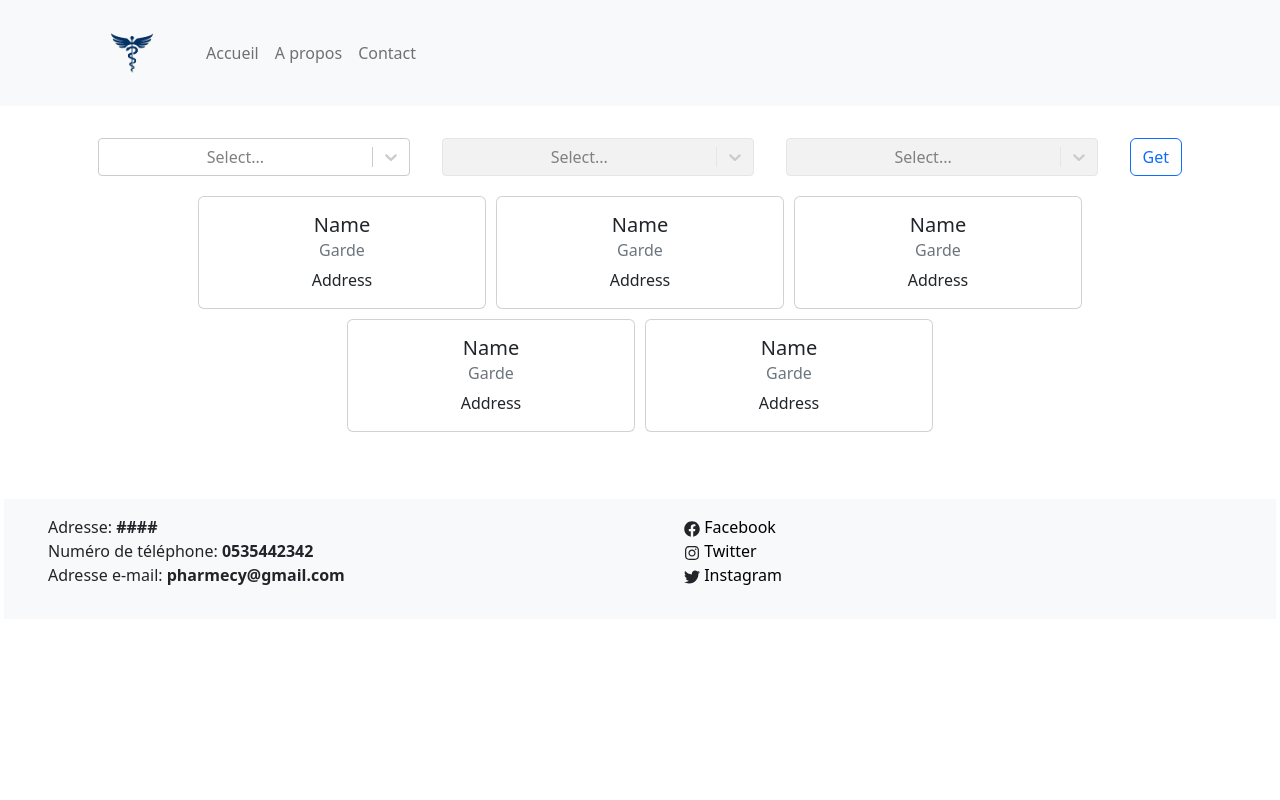
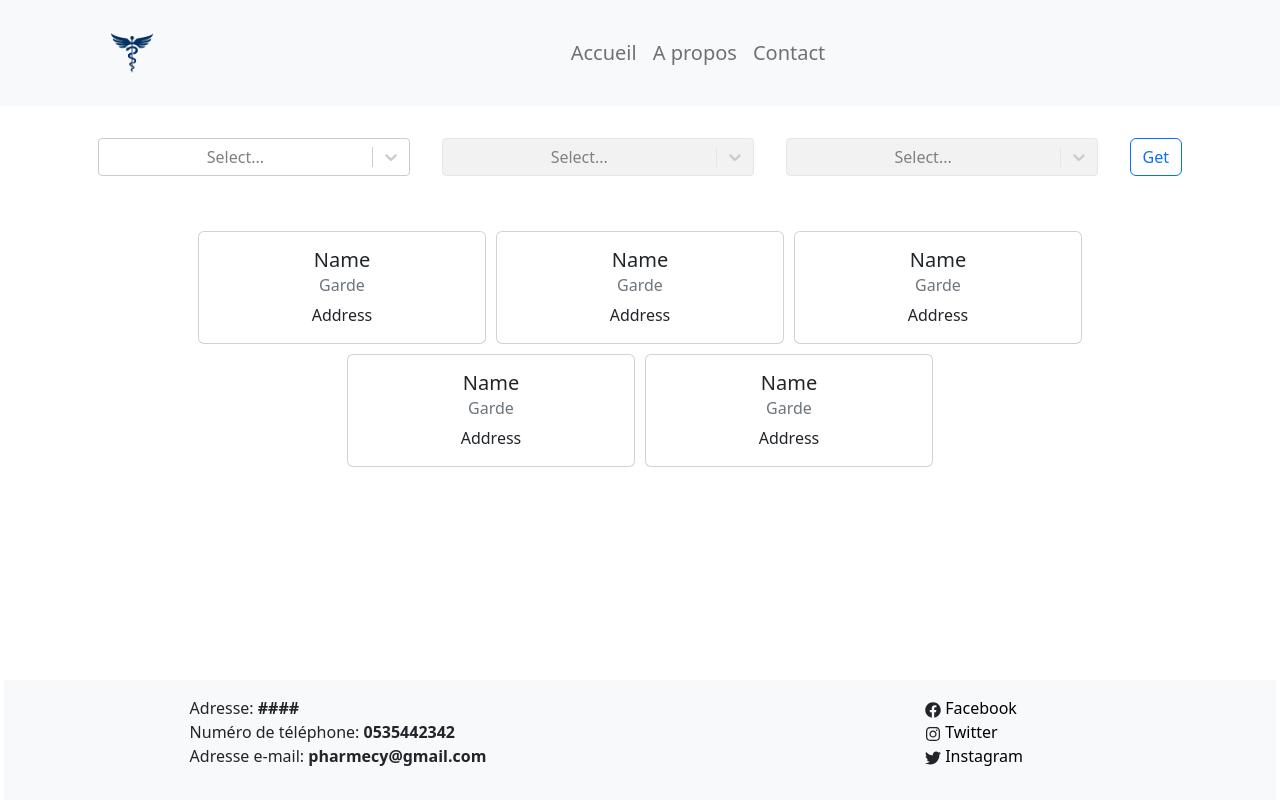
Before and after one commit to akhmimabdelilah/LocationPharmacies, a React (Create React App) app in the folder client/: page / in a window 1280 px wide. Built offline with nearby package versions, Linux system fonts and the light colour scheme; no server answers.

Commit message:
more pages

```diff
--- a/client/package.json
+++ b/client/package.json
@@ -13,6 +13,7 @@
     "react-bootstrap": "^2.7.2",
     "react-dom": "^18.2.0",
     "react-icons": "^4.8.0",
+    "react-router-dom": "^6.10.0",
     "react-scripts": "5.0.1",
     "react-select": "^5.7.2",
     "web-vitals": "^2.1.4"
--- a/client/src/App.css
+++ b/client/src/App.css
@@ -61,9 +61,20 @@
 .mainApp .card:hover{
   background-color: #eee;
   box-shadow: 1px 1px 1px #282c34;
+  cursor: pointer;
 }
 
 .cardsContainer{
-  margin: 15px 5px;
+  margin: 35px 5px !important;
   padding: 15px 5px;
 }
+
+.nav-item{
+  font-size:20px !important;
+}
+
+.nav-item:hover{
+  opacity:0.8;
+  text-decoration: underline;
+  color:red;
+}
--- a/client/src/App.js
+++ b/client/src/App.js
@@ -1,19 +1,34 @@
+import { BrowserRouter, Routes, Route } from "react-router-dom";
 
 import './App.css';
 import 'bootstrap/dist/css/bootstrap.min.css';
 
 import Header from './Components/Header';
 import Main from './Components/Main';
-import Footer from './Components/Footer';
+import FooterComponent from './Components/Footer';
+
+import Contact from './pages/Contact';
+import About from './pages/About';
+import NoPage from './pages/NoFoundPage';
+
 
 function App() {
   return (
     <div className="App">
       <Header />
       <div className='container mainApp my-3 py-3'>
-        <Main />
+        <BrowserRouter>
+          <Routes>
+            <Route path="/">
+              <Route index element={<Main />} />
+              <Route path="about" element={<About />} />
+              <Route path="contact" element={<Contact />} />
+              <Route path="*" element={<NoPage />} />
+            </Route>
+          </Routes>
+        </BrowserRouter>
       </div>
-      <Footer />
+      <FooterComponent />
     </div>
   );
 }
--- a/client/src/Components/Footer.jsx
+++ b/client/src/Components/Footer.jsx
@@ -1,19 +1,25 @@
+import { Container, Row, Col, Footer } from 'react-bootstrap';
+
 import { FaFacebook } from "react-icons/fa";
 import { FaInstagram } from "react-icons/fa";
 import { FaTwitter } from "react-icons/fa";
 
-const Footer = () => {
+
+const FooterComponent = () => {
     return(
-        <div className="footer px-3">
+        <footer className="footer px-3 fixed-bottom">
             <div className="footer_container row">
                 <div className="col-6 py-3">
+                    <div className='d-flex justify-content-center'>
                         <ul>
                             <li>Adresse: <strong>####</strong></li>
                             <li>Numéro de téléphone: <strong>0535442342</strong></li>
                             <li>Adresse e-mail: <strong>pharmecy@gmail.com</strong></li>
                         </ul>
                     </div>
+                </div>
                 <div className="col-6 py-3">
+                    <div className='d-flex justify-content-center'>
                         <ul>
                             <li><FaFacebook/> <a href="#">Facebook</a></li>
                             <li><FaInstagram /> <a href="#">Twitter</a></li>
@@ -22,7 +28,8 @@ const Footer = () => {
                     </div>
                 </div>
             </div>
+        </footer>
     )
 }
 
-export default Footer;
+export default FooterComponent;
--- a/client/src/Components/navBar.jsx
+++ b/client/src/Components/navBar.jsx
@@ -14,10 +14,10 @@ const NavBar = () => {
                     </Navbar.Brand>
                     <Navbar.Toggle aria-controls="basic-navbar-nav" />
                     <Navbar.Collapse id="basic-navbar-nav">
-                        <Nav className="me-auto d-flex justify-content-center">
-                            <Nav.Link href="#home">Accueil</Nav.Link>
-                            <Nav.Link href="#link">A propos</Nav.Link>
-                            <Nav.Link href="#link">Contact</Nav.Link>
+                        <Nav className="me-auto mx-auto">
+                            <Nav.Link className="nav-item" href="/">Accueil</Nav.Link>
+                            <Nav.Link className='nav-item' href="/about">A propos</Nav.Link>
+                            <Nav.Link className='nav-item' href="/contact">Contact</Nav.Link>
                         </Nav>
                     </Navbar.Collapse>
                 </Container>
--- /dev/null
+++ b/client/src/pages/About.jsx
@@ -0,0 +1,8 @@
+
+const About = () => {
+    return(
+        <>About</>
+    )
+}
+
+export default About;
--- /dev/null
+++ b/client/src/pages/Contact.jsx
@@ -0,0 +1,8 @@
+
+const Contact = () => {
+    return(
+        <>Contact</>
+    )
+}
+
+export default Contact;
--- /dev/null
+++ b/client/src/pages/NoFoundPage.jsx
@@ -0,0 +1,8 @@
+
+const NoPage = () => {
+    return(
+        <>Not Found</>
+    )
+}
+
+export default NoPage;
```
Also changed, not shown: client/src/pages/login.jsx (added), 1 other file (tests, documents, lock files or other folders). Lines whose indentation alone changed are shown as unchanged.
